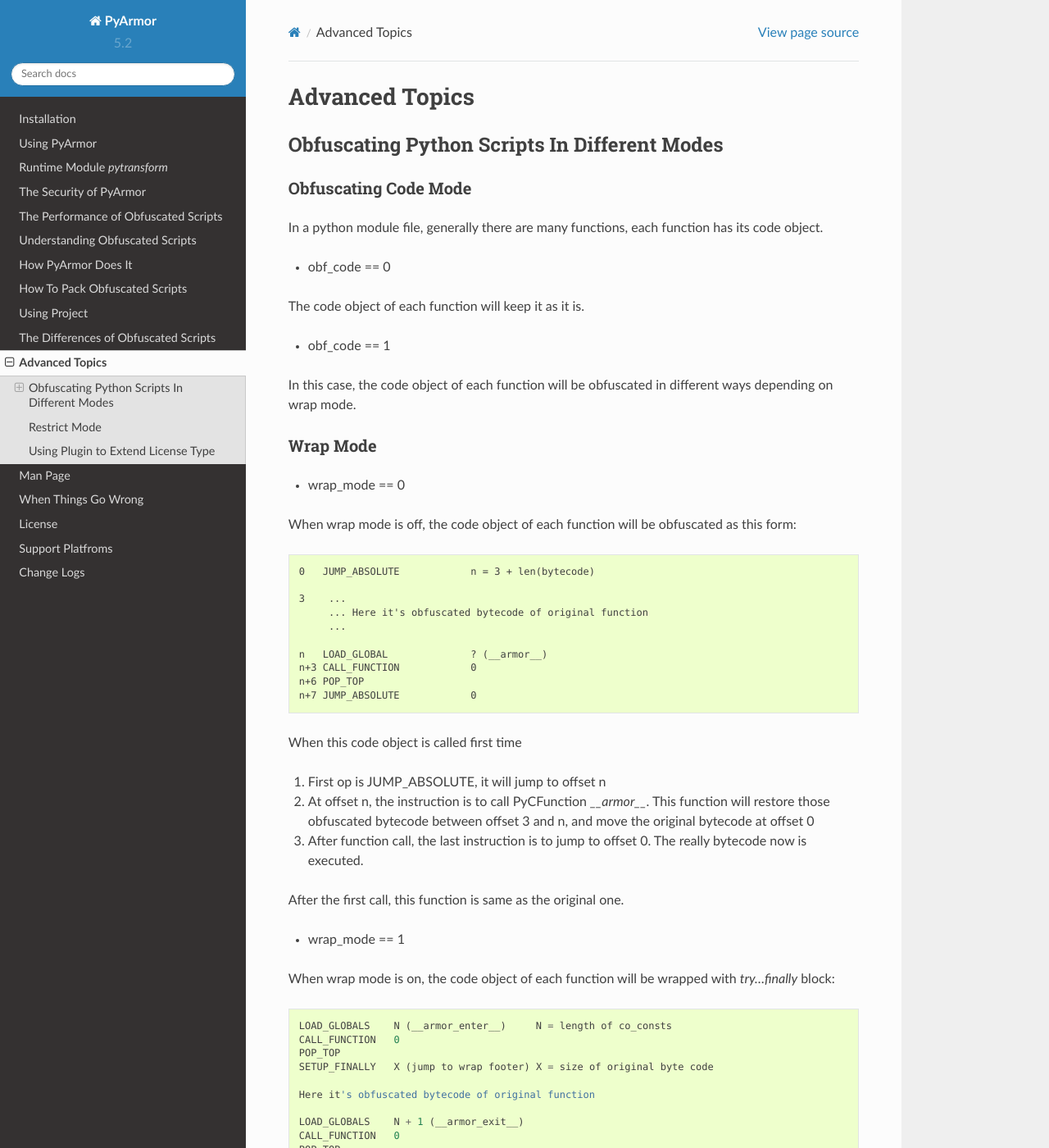
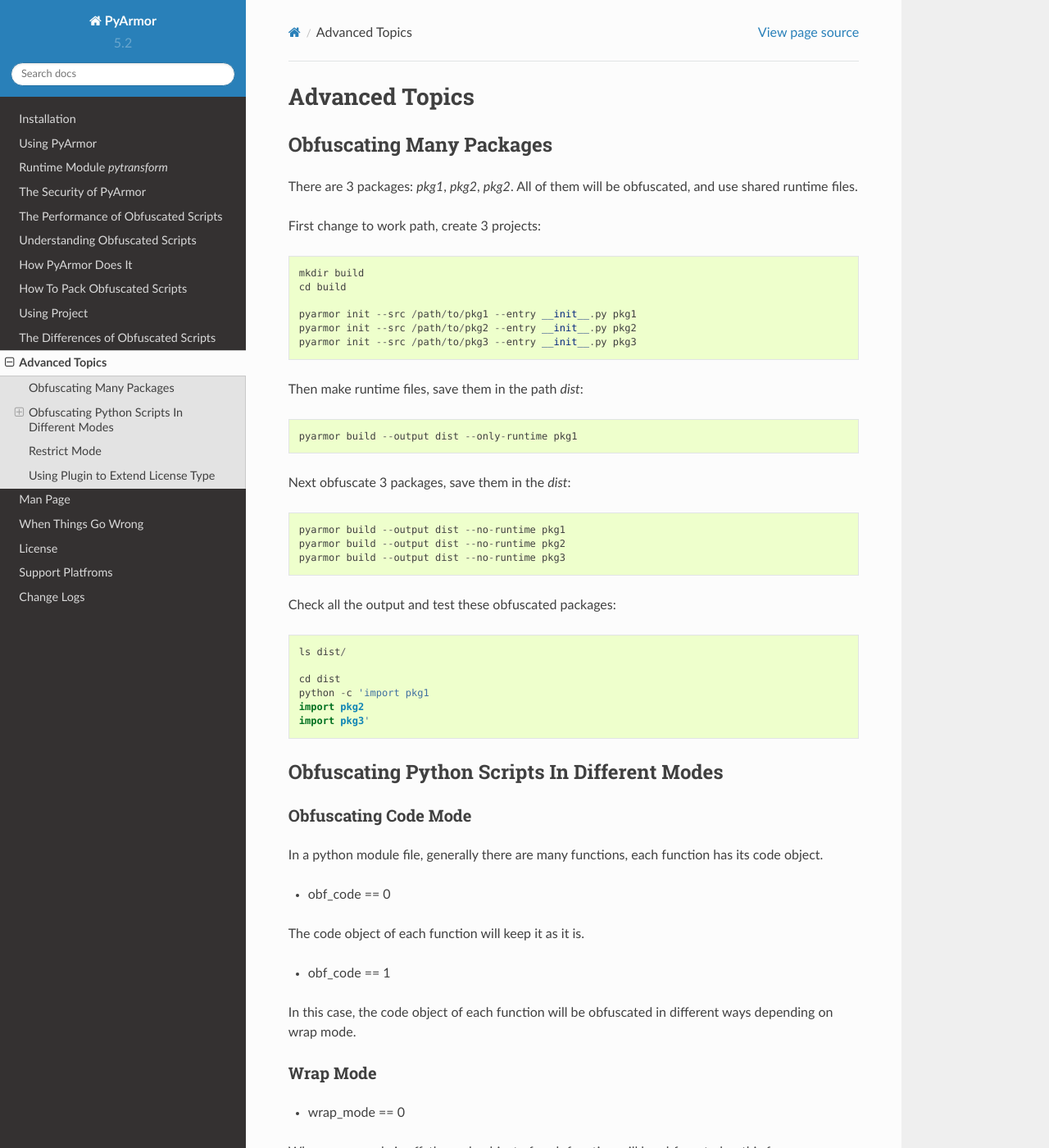
Before and after one commit to dashingsoft/pyarmor, a Sphinx documentation site: the page built from docs/advanced.rst, in a window 1280 px wide and 1400 px high. Shown: the whole window at 82% size. Built offline with Sphinx 7.4.7 and the Read the Docs theme 2.0.0, drawn with Linux system fonts in a browser that asks for light colours.

Commit message:
Document usage of obfuscating many packages

```diff
--- a/docs/advanced.rst
+++ b/docs/advanced.rst
@@ -2,6 +2,42 @@
 
 Advanced Topics
 ===============
+
+.. _obfuscating many packages:
+
+Obfuscating Many Packages
+-------------------------
+
+There are 3 packages: `pkg1`, `pkg2`, `pkg2`. All of them will be
+obfuscated, and use shared runtime files.
+
+First change to work path, create 3 projects::
+
+    mkdir build
+    cd build
+
+    pyarmor init --src /path/to/pkg1 --entry __init__.py pkg1
+    pyarmor init --src /path/to/pkg2 --entry __init__.py pkg2
+    pyarmor init --src /path/to/pkg3 --entry __init__.py pkg3
+
+Then make runtime files, save them in the path `dist`::
+
+    pyarmor build --output dist --only-runtime pkg1
+
+Next obfuscate 3 packages, save them in the `dist`::
+
+    pyarmor build --output dist --no-runtime pkg1
+    pyarmor build --output dist --no-runtime pkg2
+    pyarmor build --output dist --no-runtime pkg3
+
+Check all the output and test these obfuscated packages::
+
+    ls dist/
+
+    cd dist
+    python -c 'import pkg1
+    import pkg2
+    import pkg3'
 
 Obfuscating Python Scripts In Different Modes
 ---------------------------------------------
```
